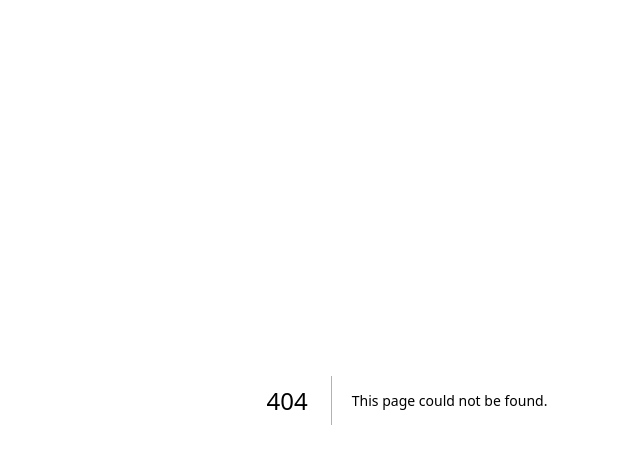
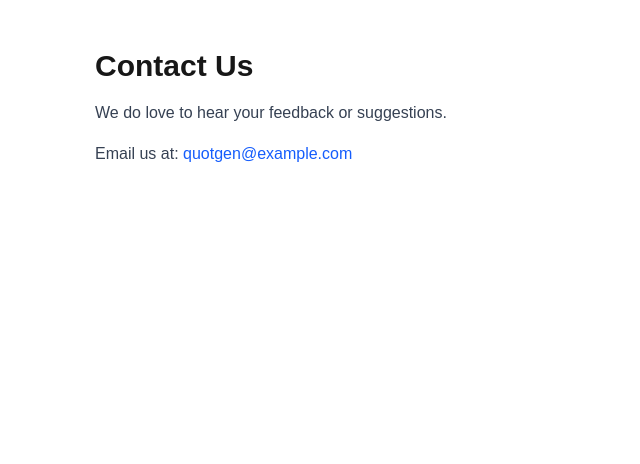
Before and after one commit to abdullahshahid03/Nexium_abdullah_assign1, a Next.js app: page /contact in a window 1280 px wide. Before the commit this address had no page. Shown: the top 464 px of the page, without its empty margins (233-873 px from the left). Built offline with nearby package versions, Linux system fonts and the light colour scheme.

Commit message:
add about and contact page

```diff
--- /dev/null
+++ b/app/about/page.tsx
@@ -0,0 +1,11 @@
+export default function AboutPage() {
+  return (
+    <main className="max-w-2xl mx-auto p-6 mt-6">
+      <h1 className="text-3xl font-bold mb-4">About QuotGen</h1>
+      <p className="text-gray-700 dark:text-gray-300 leading-relaxed">
+        QuotGen is a simple and elegant quote generator built with Next.js 15 and Tailwind CSS.
+        You can explore quotes on life, success, love, and more.
+      </p>
+    </main>
+  );
+}
--- /dev/null
+++ b/app/contact/page.tsx
@@ -0,0 +1,19 @@
+export default function ContactPage() {
+  return (
+    <main className="max-w-2xl mx-auto p-6 mt-6">
+      <h1 className="text-3xl font-bold mb-4">Contact Us</h1>
+      <p className="text-gray-700 dark:text-gray-300 leading-relaxed mb-4">
+        We do love to hear your feedback or suggestions.
+      </p>
+      <p className="text-gray-700 dark:text-gray-300">
+        Email us at:{" "}
+        <a
+          href="mailto:quotgen@example.com"
+          className="text-blue-600 hover:underline"
+        >
+          quotgen@example.com
+        </a>
+      </p>
+    </main>
+  );
+}
```
